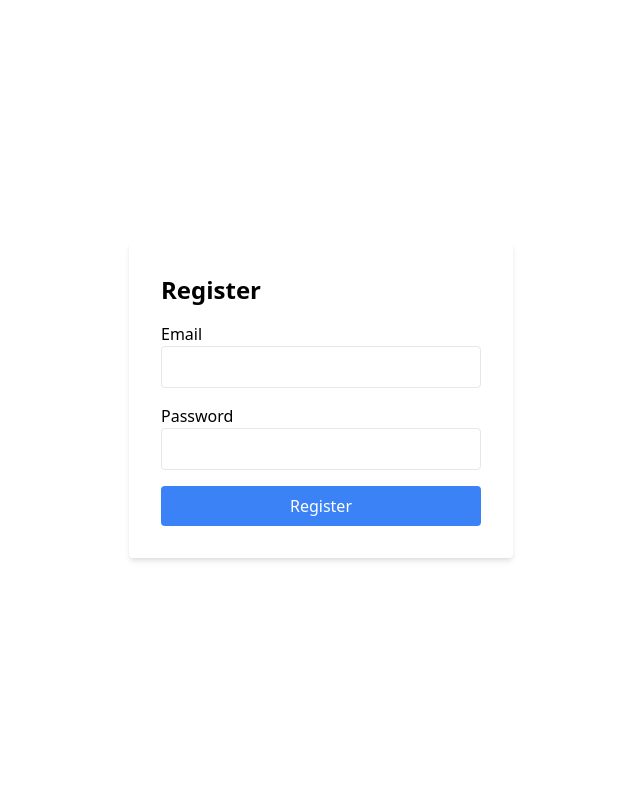
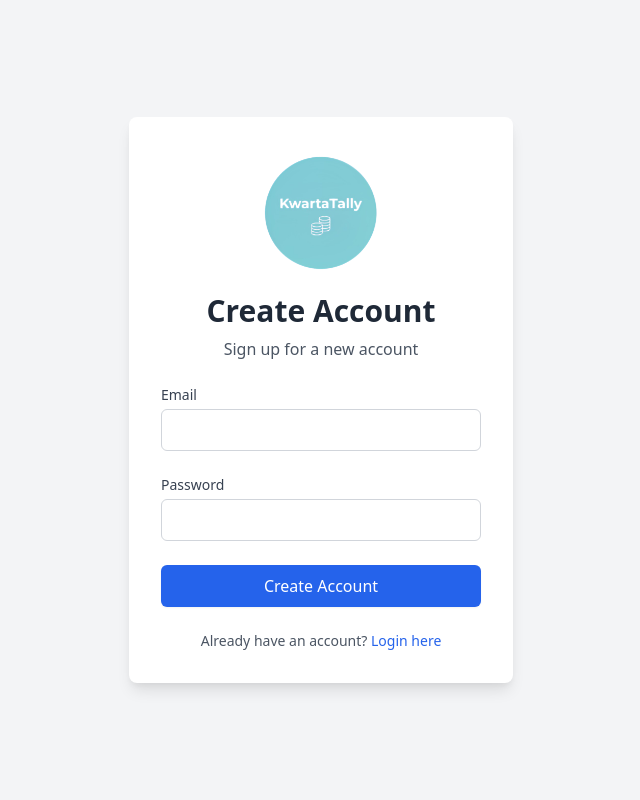
Before and after one commit to melvinsagnoy/expense-tracker, a PHP site: page /register.php in a window 1280 px wide. Shown: the whole page, without its empty margins (319-959 px from the left). Run offline with PHP 8.4, Linux system fonts and the light colour scheme.

Commit message:
with logo

```diff
--- a/budgets.php
+++ b/budgets.php
@@ -101,18 +101,18 @@ if ($_SERVER['REQUEST_METHOD'] == 'POST') {
         <!-- Sidebar -->
     <div id="sidebar" class="w-64 h-screen bg-blue-800 text-white fixed transition-all duration-300">
         <div class="p-4 flex justify-between">
-            <h2 class="text-2xl font-bold sidebar-text">ExpenseTracker</h2>
+            <h2 class="text-2xl font-bold sidebar-text">KwartaTally</h2>
             <button onclick="toggleSidebar()" class="focus:outline-none">
                 <i class="fas fa-bars"></i>
             </button>
         </div>
         <nav>
-            <a href="#" class="block py-4 px-4 hover:bg-blue-700  ">
+            <a href="dashboard.php" class="block py-4 px-4 hover:bg-blue-700  ">
                 <i class="fas fa-home mx-auto"></i>
                 <span class="ml-4 sidebar-text">Dashboard</span>
             </a>
             <a href="expenses.php" class="block py-4 px-4 hover:bg-blue-700  items-center">
-                <i class="fas fa-receipt mx-auto"></i>
+            &nbsp; <i class="fas fa-receipt mx-auto"></i>
                 <span class="ml-4 sidebar-text">Expenses</span>
             </a>
             <a href="income.php" class="block py-4 px-4 hover:bg-blue-700  items-center">
--- a/dashboard.php
+++ b/dashboard.php
@@ -55,18 +55,18 @@ $expense_categories = $conn->query($sql_categories);
     <!-- Sidebar -->
     <div id="sidebar" class="w-64 h-screen bg-blue-800 text-white fixed transition-all duration-300">
         <div class="p-4 flex justify-between">
-            <h2 class="text-2xl font-bold sidebar-text">ExpenseTracker</h2>
+            <h2 class="text-2xl font-bold sidebar-text">KwartaTally</h2>
             <button onclick="toggleSidebar()" class="focus:outline-none">
                 <i class="fas fa-bars"></i>
             </button>
         </div>
         <nav>
-            <a href="#" class="block py-4 px-4 hover:bg-blue-700  ">
+            <a href="#" class="block py-4 px-4 hover:bg-blue-700  items-center">
                 <i class="fas fa-home mx-auto"></i>
                 <span class="ml-4 sidebar-text">Dashboard</span>
             </a>
             <a href="expenses.php" class="block py-4 px-4 hover:bg-blue-700  items-center">
-                <i class="fas fa-receipt mx-auto"></i>
+                &nbsp;<i class="fas fa-receipt mx-auto"></i>
                 <span class="ml-4 sidebar-text">Expenses</span>
             </a>
             <a href="income.php" class="block py-4 px-4 hover:bg-blue-700  items-center">
--- a/expenses.php
+++ b/expenses.php
@@ -64,18 +64,18 @@ $categories = $conn->query($sql_categories);
         <!-- Sidebar -->
     <div id="sidebar" class="w-64 h-screen bg-blue-800 text-white fixed transition-all duration-300">
         <div class="p-4 flex justify-between">
-            <h2 class="text-2xl font-bold sidebar-text">ExpenseTracker</h2>
+            <h2 class="text-2xl font-bold sidebar-text">KwartaTally</h2>
             <button onclick="toggleSidebar()" class="focus:outline-none">
                 <i class="fas fa-bars"></i>
             </button>
         </div>
         <nav>
-            <a href="#" class="block py-4 px-4 hover:bg-blue-700  ">
+            <a href="dashboard.php" class="block py-4 px-4 hover:bg-blue-700  ">
                 <i class="fas fa-home mx-auto"></i>
                 <span class="ml-4 sidebar-text">Dashboard</span>
             </a>
             <a href="expenses.php" class="block py-4 px-4 hover:bg-blue-700  items-center">
-                <i class="fas fa-receipt mx-auto"></i>
+            &nbsp;<i class="fas fa-receipt mx-auto"></i>
                 <span class="ml-4 sidebar-text">Expenses</span>
             </a>
             <a href="income.php" class="block py-4 px-4 hover:bg-blue-700  items-center">
--- a/income.php
+++ b/income.php
@@ -52,18 +52,18 @@ $sources = $conn->query($sql_sources);
          <!-- Sidebar -->
     <div id="sidebar" class="w-64 h-screen bg-blue-800 text-white fixed transition-all duration-300">
         <div class="p-4 flex justify-between">
-            <h2 class="text-2xl font-bold sidebar-text">ExpenseTracker</h2>
+            <h2 class="text-2xl font-bold sidebar-text">KwartaTally</h2>
             <button onclick="toggleSidebar()" class="focus:outline-none">
                 <i class="fas fa-bars"></i>
             </button>
         </div>
         <nav>
-            <a href="#" class="block py-4 px-4 hover:bg-blue-700  ">
+            <a href="dashboard.php" class="block py-4 px-4 hover:bg-blue-700  ">
                 <i class="fas fa-home mx-auto"></i>
                 <span class="ml-4 sidebar-text">Dashboard</span>
             </a>
             <a href="expenses.php" class="block py-4 px-4 hover:bg-blue-700  items-center">
-                <i class="fas fa-receipt mx-auto"></i>
+            &nbsp;<i class="fas fa-receipt mx-auto"></i>
                 <span class="ml-4 sidebar-text">Expenses</span>
             </a>
             <a href="income.php" class="block py-4 px-4 hover:bg-blue-700  items-center">
--- a/register.php
+++ b/register.php
@@ -3,17 +3,16 @@ include('db.php');
 
 if ($_SERVER['REQUEST_METHOD'] == 'POST') {
     $email = $_POST['email'];
-    $password = password_hash($_POST['password'], PASSWORD_BCRYPT); // Hash the password for security
+    $password = password_hash($_POST['password'], PASSWORD_BCRYPT);
 
     $sql = "INSERT INTO users (email, password) VALUES ('$email', '$password')";
 
     if ($conn->query($sql) === TRUE) {
-        echo "Registration successful!";
+        $success_message = "Registration successful! You can now login.";
     } else {
-        echo "Error: " . $conn->error;
+        $error_message = "Error: " . $conn->error;
     }
 }
-
 ?>
 
 <!DOCTYPE html>
@@ -24,20 +23,53 @@ if ($_SERVER['REQUEST_METHOD'] == 'POST') {
     <title>Register</title>
     <link href="https://cdn.jsdelivr.net/npm/tailwindcss@2.2.19/dist/tailwind.min.css" rel="stylesheet">
 </head>
-<body>
-    <div class="flex justify-center items-center min-h-screen">
-        <form method="POST" class="bg-white p-8 rounded shadow-md w-96">
-            <h2 class="text-2xl font-bold mb-4">Register</h2>
-            <div class="mb-4">
-                <label for="email" class="block">Email</label>
-                <input type="email" name="email" id="email" class="w-full px-4 py-2 border rounded" required>
+<body class="bg-gray-100">
+    <div class="flex justify-center items-center min-h-screen p-4">
+        <div class="bg-white p-8 rounded-lg shadow-lg w-96">
+            <div class="flex flex-col items-center mb-6">
+                <img src="assets/logo.png" alt="Logo" class="h-32 mb-4">
+                <h2 class="text-3xl font-bold text-gray-800">Create Account</h2>
+                <p class="text-gray-600 mt-2">Sign up for a new account</p>
             </div>
-            <div class="mb-4">
-                <label for="password" class="block">Password</label>
-                <input type="password" name="password" id="password" class="w-full px-4 py-2 border rounded" required>
+
+            <?php if (isset($success_message)): ?>
+                <div class="bg-green-100 border border-green-400 text-green-700 px-4 py-3 rounded mb-4">
+                    <?php echo $success_message; ?>
+                </div>
+            <?php endif; ?>
+
+            <?php if (isset($error_message)): ?>
+                <div class="bg-red-100 border border-red-400 text-red-700 px-4 py-3 rounded mb-4">
+                    <?php echo $error_message; ?>
+                </div>
+            <?php endif; ?>
+
+            <form method="POST" class="space-y-6">
+                <div>
+                    <label for="email" class="block text-sm font-medium text-gray-700">Email</label>
+                    <input type="email" name="email" id="email"
+                           class="mt-1 w-full px-4 py-2 border border-gray-300 rounded-md focus:ring-blue-500 focus:border-blue-500 transition duration-150"
+                           required>
+                </div>
+                <div>
+                    <label for="password" class="block text-sm font-medium text-gray-700">Password</label>
+                    <input type="password" name="password" id="password"
+                           class="mt-1 w-full px-4 py-2 border border-gray-300 rounded-md focus:ring-blue-500 focus:border-blue-500 transition duration-150"
+                           required>
+                </div>
+                <button type="submit"
+                        class="w-full py-2 px-4 border border-transparent rounded-md shadow-sm text-white bg-blue-600 hover:bg-blue-700 focus:outline-none focus:ring-2 focus:ring-offset-2 focus:ring-blue-500 transition duration-150">
+                    Create Account
+                </button>
+            </form>
+
+            <div class="mt-6 text-center">
+                <p class="text-sm text-gray-600">
+                    Already have an account?
+                    <a href="login.php" class="font-medium text-blue-600 hover:text-blue-500">Login here</a>
+                </p>
             </div>
-            <button type="submit" class="w-full py-2 bg-blue-500 text-white rounded">Register</button>
-        </form>
+        </div>
     </div>
 </body>
 </html>
--- a/reports.php
+++ b/reports.php
@@ -82,18 +82,18 @@ $trend = $conn->query($sql_trend);
          <!-- Sidebar -->
             <div id="sidebar" class="w-64 h-screen bg-blue-800 text-white fixed transition-all duration-300">
                 <div class="p-4 flex justify-between">
-                    <h2 class="text-2xl font-bold sidebar-text">ExpenseTracker</h2>
+                    <h2 class="text-2xl font-bold sidebar-text">KwartaTally</h2>
                     <button onclick="toggleSidebar()" class="focus:outline-none">
                         <i class="fas fa-bars"></i>
                     </button>
                 </div>
                 <nav>
-                    <a href="#" class="block py-4 px-4 hover:bg-blue-700  ">
+                    <a href="dashboard.php" class="block py-4 px-4 hover:bg-blue-700  ">
                         <i class="fas fa-home mx-auto"></i>
                         <span class="ml-4 sidebar-text">Dashboard</span>
                     </a>
                     <a href="expenses.php" class="block py-4 px-4 hover:bg-blue-700  items-center">
-                        <i class="fas fa-receipt mx-auto"></i>
+                    &nbsp;<i class="fas fa-receipt mx-auto"></i>
                         <span class="ml-4 sidebar-text">Expenses</span>
                     </a>
                     <a href="income.php" class="block py-4 px-4 hover:bg-blue-700  items-center">
```
Also changed, not shown: login.php (+41 -14 lines), assets/logo.png (added).
